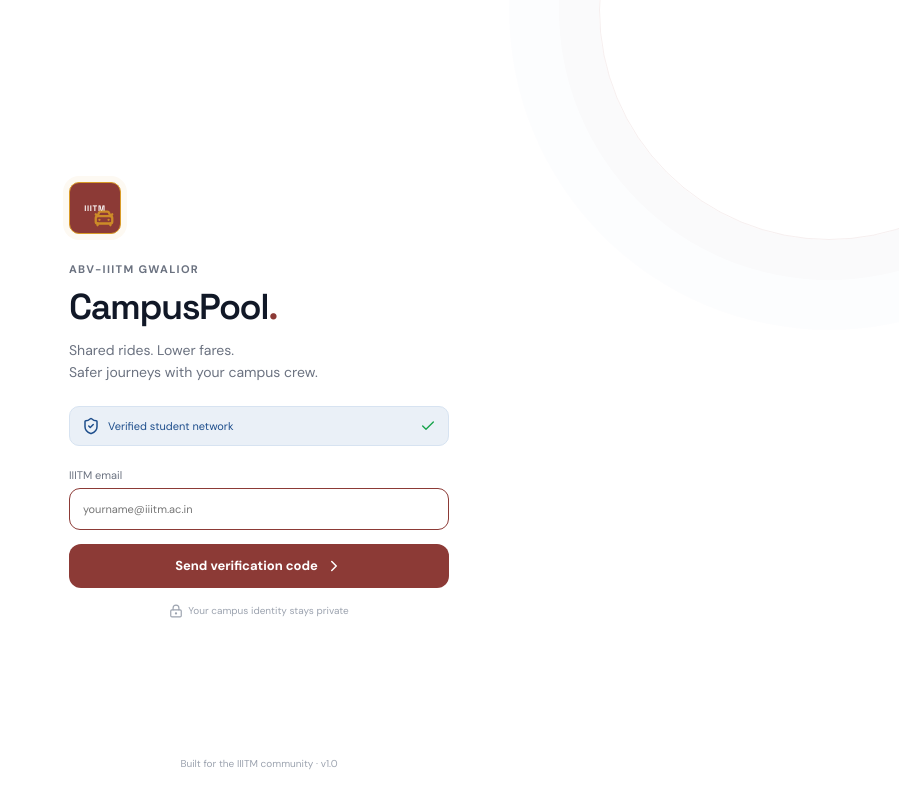
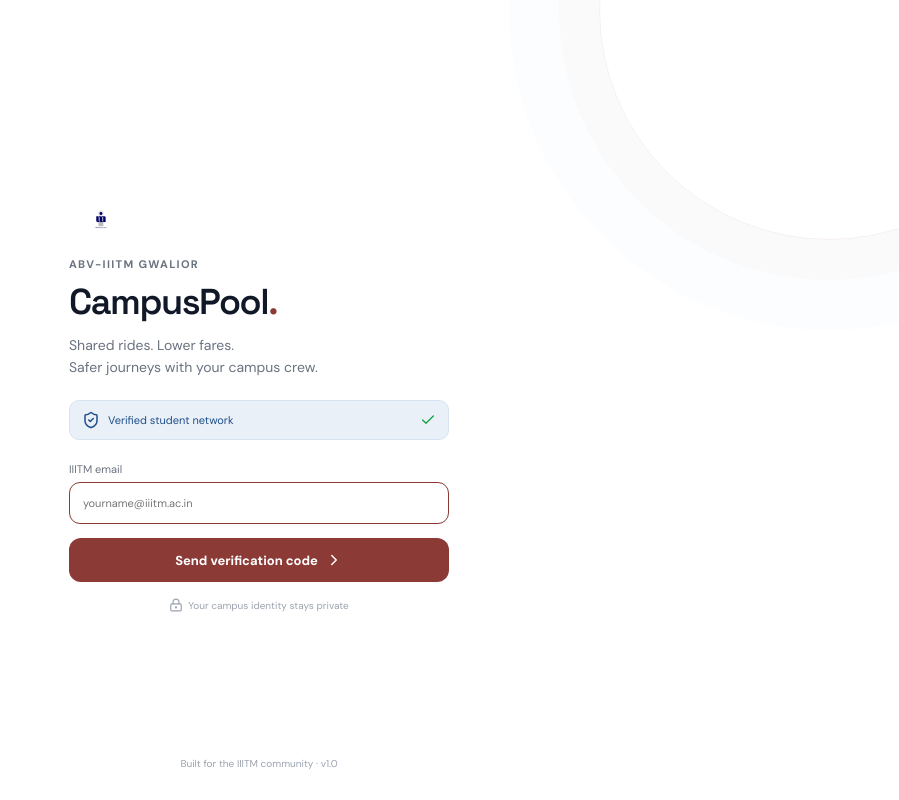
Before and after one commit to mithulcrafts/SIH-Internal-26, a React (Vite) app: page /login in a window 1280 px wide. Shown: the whole page, without its empty margins (381-1280 px from the left). Built offline with nearby package versions, Linux system fonts and the light colour scheme.

Commit message:
Replace app logo with new IIITM uploaded logo

```diff
--- a/src/App.tsx
+++ b/src/App.tsx
@@ -427,9 +427,8 @@ function LoginView({
     <div className="login-page">
       <div className="login-glow" />
       <div className="login-card">
-        <div className="brand-mark iiitm-logo">
-          <span>IIITM</span>
-          <CarFront size={22} strokeWidth={2.5} />
+        <div className="login-brand">
+          <img src="/college-logo.png" alt="IIITM Logo" className="app-logo-large" />
         </div>
         <p className="eyebrow">ABV-IIITM GWALIOR</p>
         <h1>
@@ -507,9 +506,7 @@ function TopBar({
     <header className="topbar">
       <div className="topbar-inner">
         <button className="top-brand" onClick={onHome}>
-          <span className="mini-mark iiitm-logo-mini">
-            <span>IIITM</span>
-          </span>
+          <img src="/college-logo.png" alt="IIITM Logo" className="app-logo" />
           <span>CampusPool</span>
         </button>
         <nav className="top-links">
--- a/src/styles.css
+++ b/src/styles.css
@@ -498,3 +498,6 @@ button{border:0;cursor:pointer}
   .hub-grid button{min-width:135px}
   .support-heading h2{font-size:26px}
 }
+
+.app-logo-large { width: 64px; height: 64px; object-fit: contain; }
+.app-logo { width: 30px; height: 30px; object-fit: contain; }
```
Also changed, not shown: public/college-logo.png (added), 6 other files (tests, documents, lock files or other folders).
